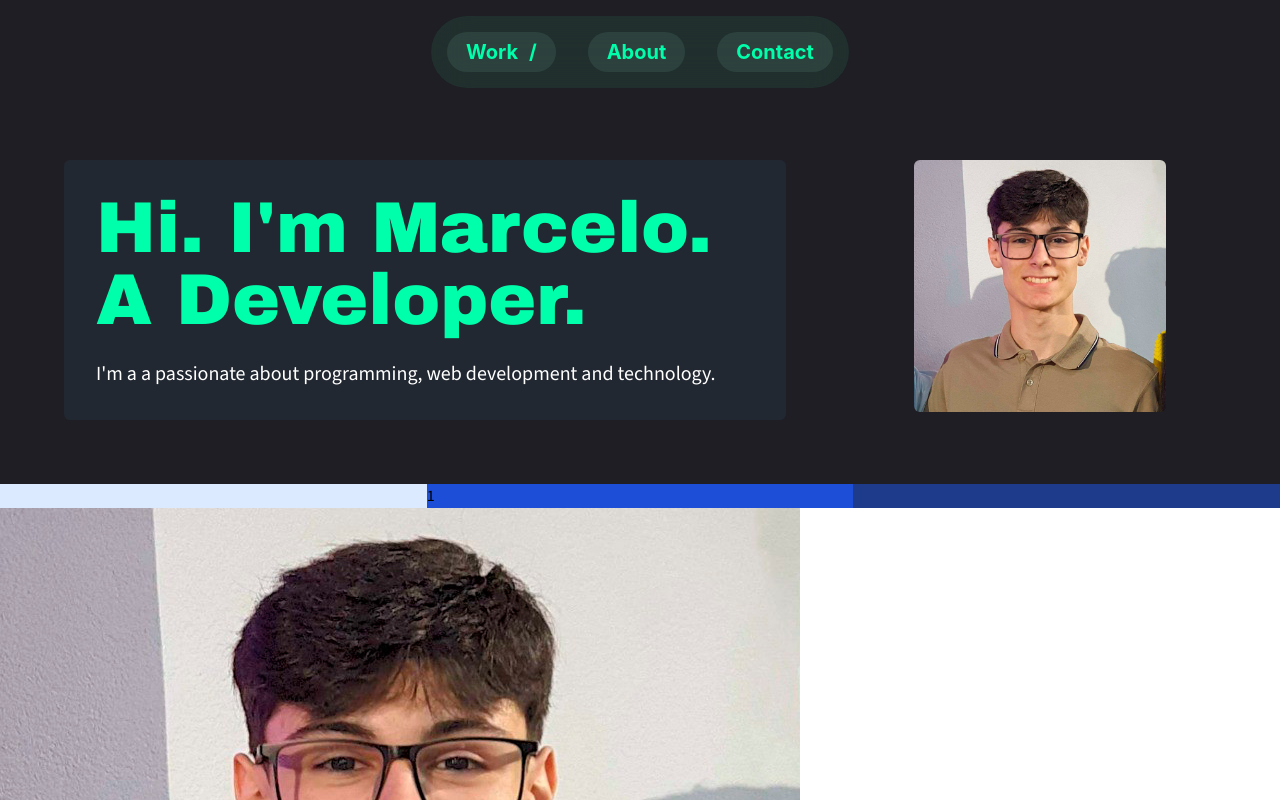
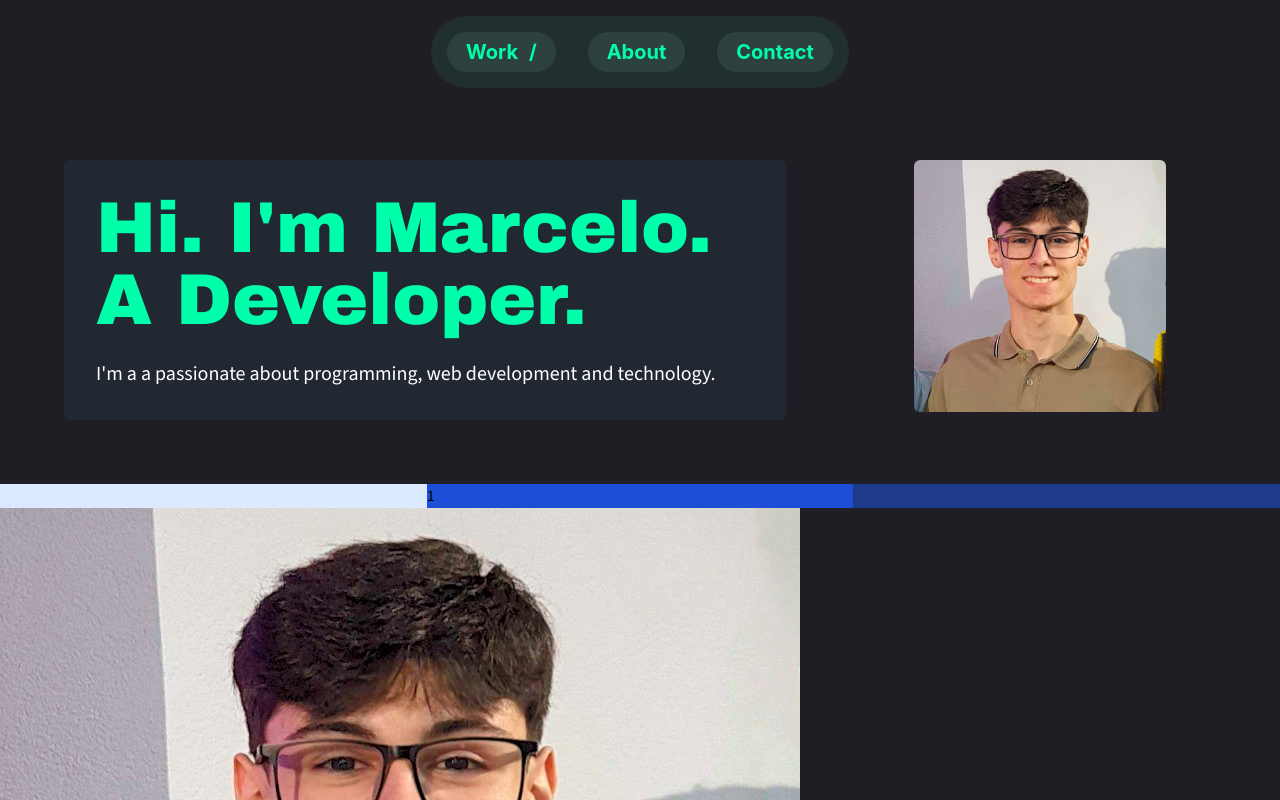
Before and after one commit to Marccelo125/portifolio, a Vue app: page / in a window 1280 px wide. Shown: the top 800 px of the page. Built offline with nearby package versions, Linux system fonts and the light colour scheme; a web font is replaced by a local one; what mdi-vue would draw is missing.

Commit message:
background-color

```diff
--- a/src/assets/main.css
+++ b/src/assets/main.css
@@ -17,4 +17,8 @@
     html {
         font-family: "Source Sans 3", sans-serif;
     }
+
+    body {
+        background-color: #1e1e24;
+    }
 }
```
